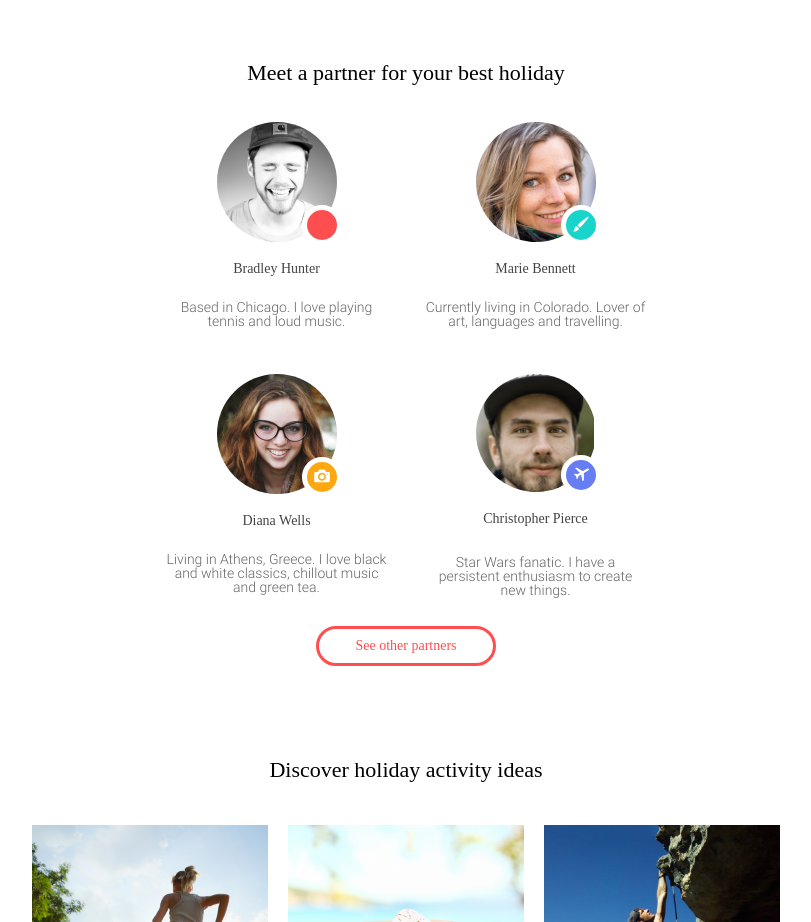
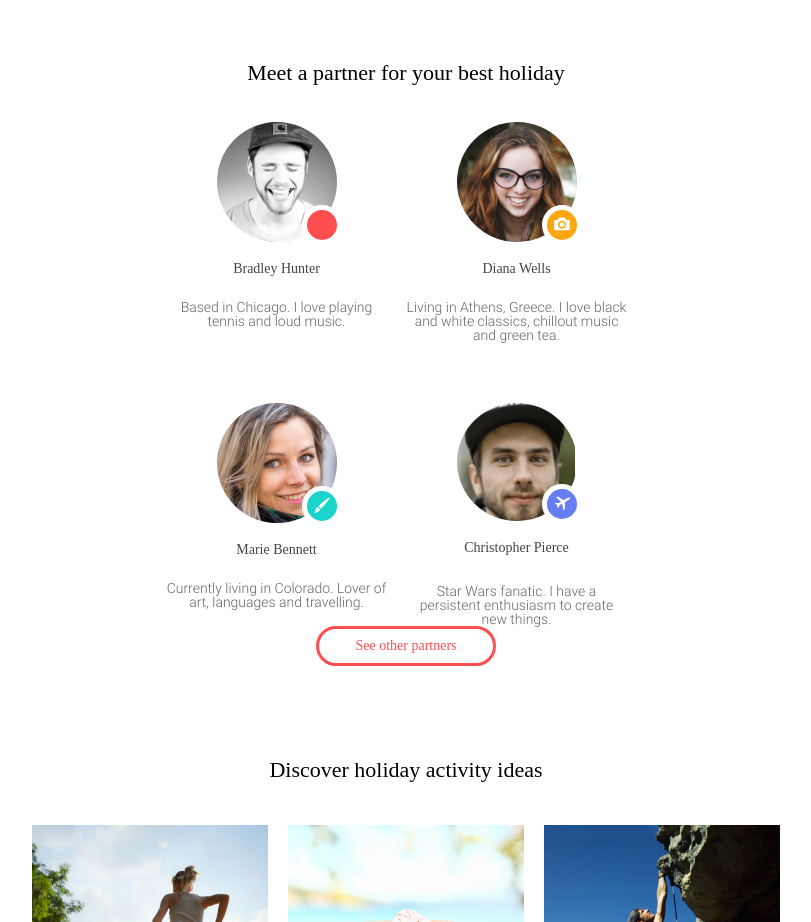
Before and after one commit to miroslava-shykina/final_work_html-css.github.io, a plain HTML site: page index.html in a window 1280 px wide. Shown: the part 1300-2222 px from the top of the page, without its empty margins (234-1045 px from the left). Drawn offline with Linux system fonts and the light colour scheme; a web font is replaced by a local one.

Commit message:
First commit

```diff
--- a/styles/main.scss
+++ b/styles/main.scss
@@ -191,7 +191,7 @@
             .__person{
                 width: 100%;
                 height: 261px;
-                @include flexs (flex, 0, space-between, 0);
+                @include flexs (flex, column, space-between, 0);
                 margin-top: 4px;
                 flex-wrap: wrap;
 
```
Also changed, not shown: styles/main.css, 1 other file.
